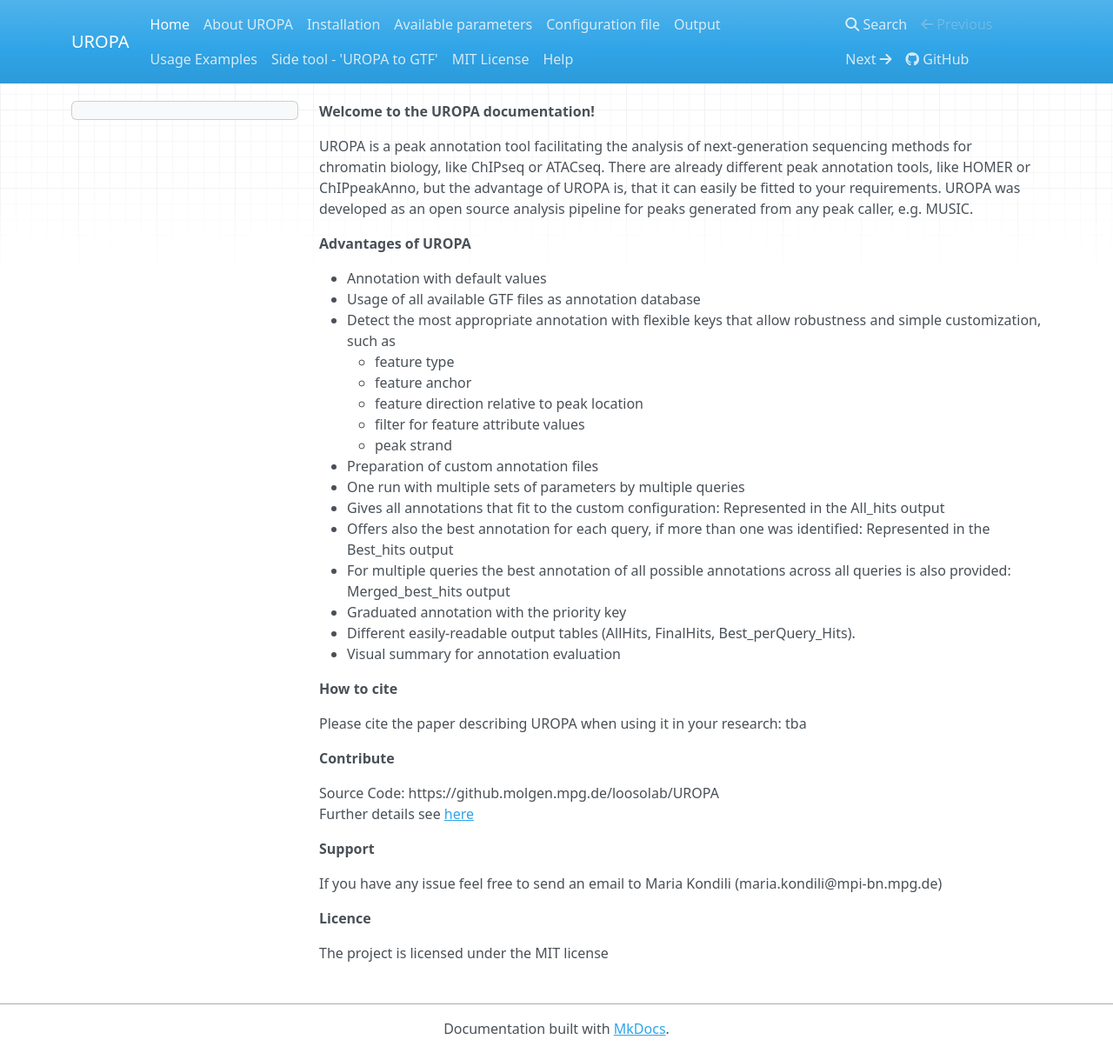
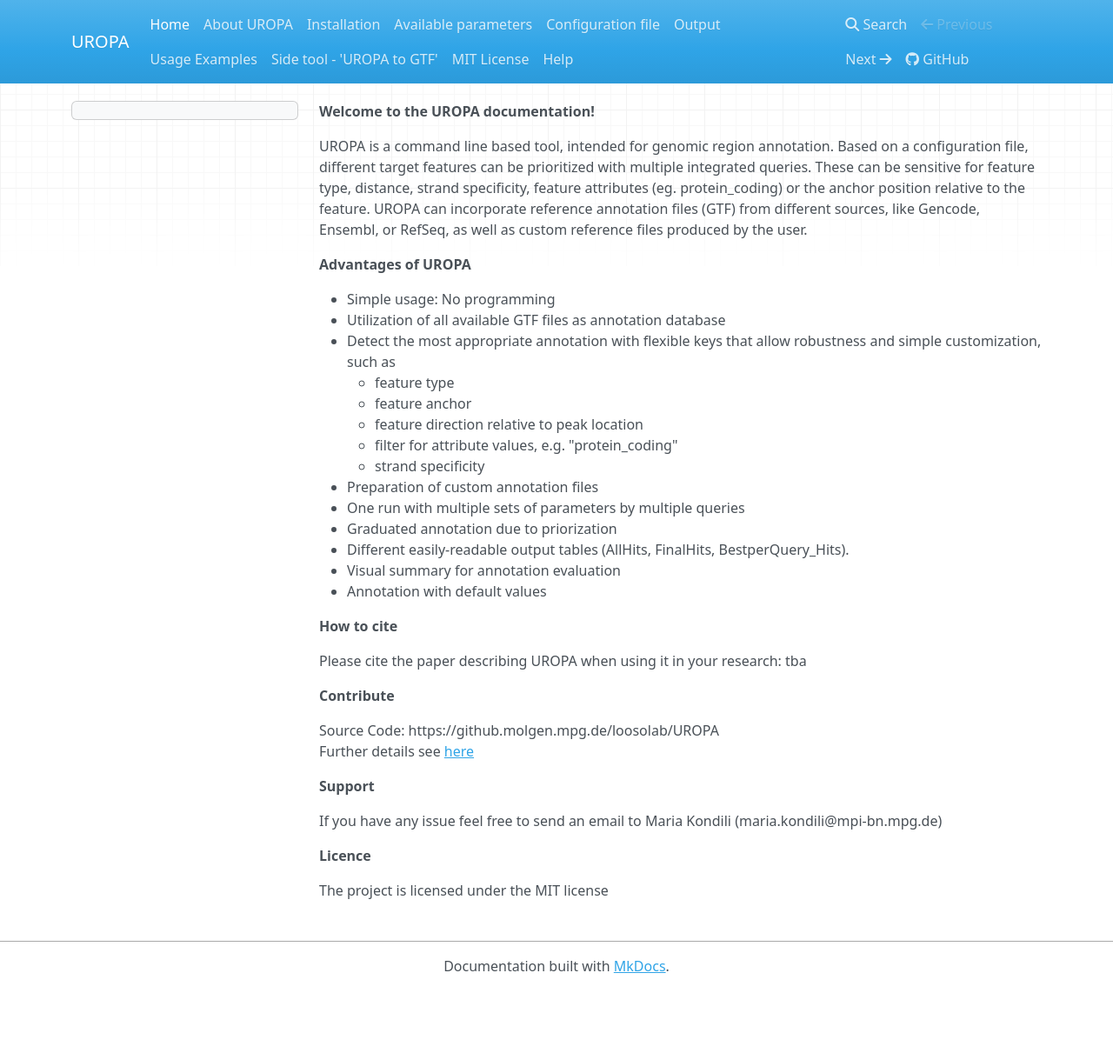
Before and after one commit to loosolab/UROPA, an MkDocs documentation site: the page built from docs/index.md, in a window 1280 px wide and 1211 px high. Shown: the whole window at 87% size. Built offline with MkDocs 1.6.1, drawn with Linux system fonts in a browser that asks for light colours; nearby versions of some CDN libraries; old or Windows-style settings are respelled for this version of MkDocs.

Commit message:
proof reading

```diff
--- a/docs/index.md
+++ b/docs/index.md
@@ -1,28 +1,25 @@
 **Welcome to the UROPA documentation!**
 
-UROPA is a peak annotation tool facilitating the analysis of next-generation sequencing methods for chromatin biology, like ChIPseq or ATACseq.
-There are already different peak annotation tools, like HOMER or ChIPpeakAnno, but the advantage of UROPA is, that it can easily be fitted to your requirements.
-UROPA was developed as an open source analysis pipeline for peaks generated from any peak caller, e.g. MUSIC.
+UROPA is a command line based tool, intended for genomic region annotation. Based on a configuration file, different target features can be prioritized with multiple integrated queries.
+These can be sensitive for feature type, distance, strand specificity, feature attributes (eg. protein_coding) or the anchor position relative to the feature.
+UROPA can incorporate reference annotation files (GTF) from different sources, like Gencode, Ensembl, or RefSeq, as well as custom reference files produced by the user.
 
 **Advantages of UROPA**
 
-* Annotation with default values
-* Usage of all available GTF files as annotation database
+* Simple usage: No programming
+* Utilization of all available GTF files as annotation database
 * Detect the most appropriate annotation with flexible keys that allow robustness and simple customization, such as
 	* feature type
 	* feature anchor
 	* feature direction relative to peak location
-	* filter for feature attribute values
-	* peak strand
+	* filter for attribute values, e.g. "protein_coding"
+	* strand specificity
 * Preparation of custom annotation files
 * One run with multiple sets of parameters by multiple queries
-* Gives all annotations that fit to the custom configuration: Represented in the All_hits output
-* Offers also the best annotation for each query, if more than one was identified: Represented in the Best_hits output
-* For multiple queries the best annotation of all possible annotations across all queries is also provided: Merged_best_hits output
-* Graduated annotation with the priority key
-* Different easily-readable output tables (AllHits, FinalHits, Best_perQuery_Hits).
+* Graduated annotation due to priorization
+* Different easily-readable output tables (AllHits, FinalHits, BestperQuery_Hits).
 * Visual summary for annotation evaluation
-
+* Annotation with default values
 
 **How to cite**
 
```
